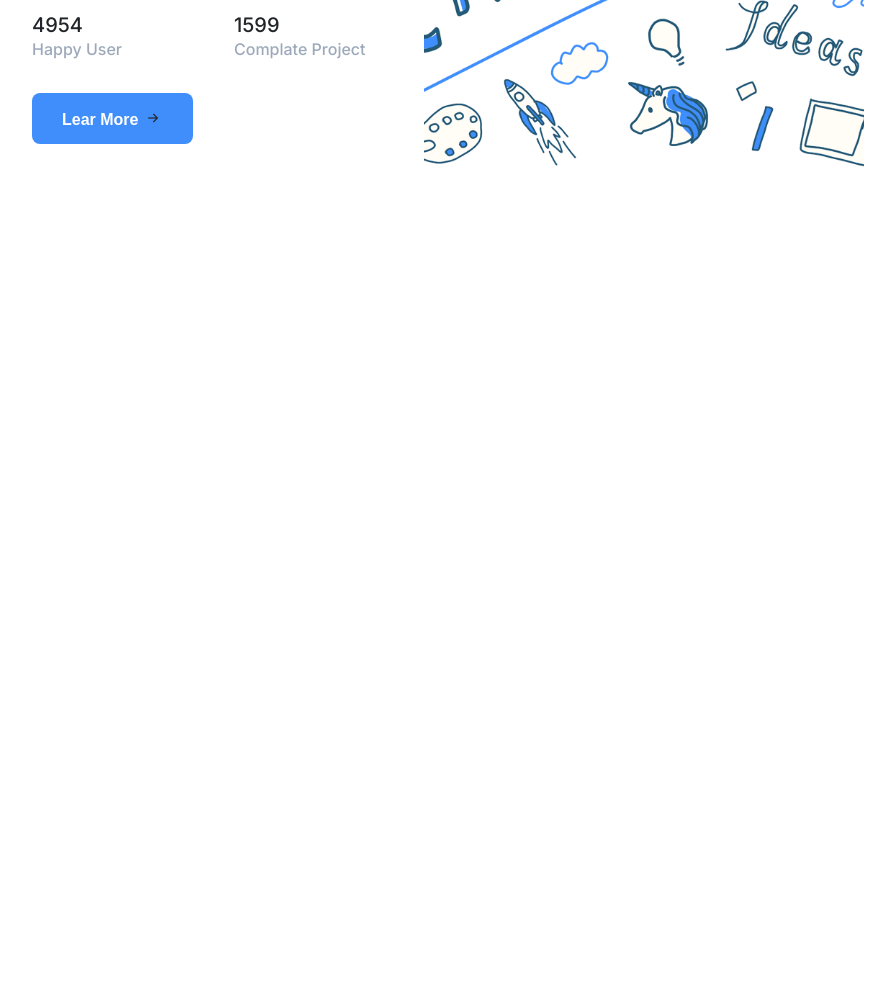
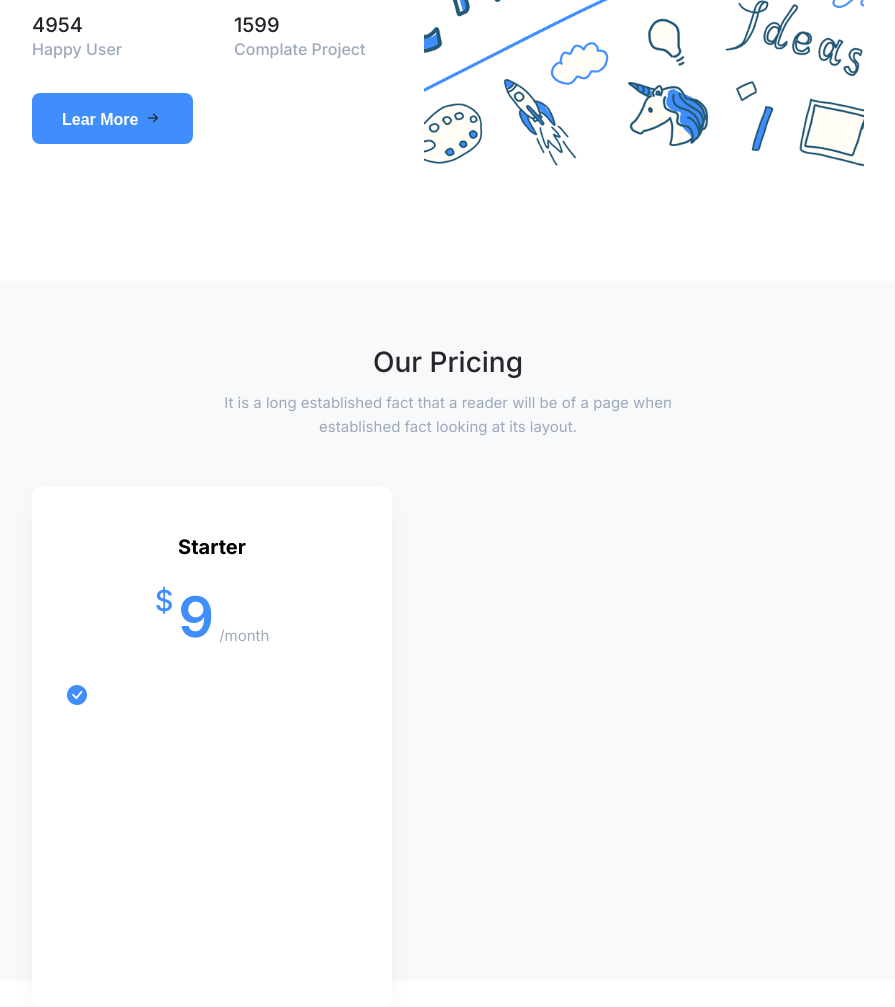
Before and after one commit to hasan-myoffice2/Kucra-Web-Project, a website: page index.html in a window 1280 px wide. Shown: the part 4422-5429 px from the top of the page, without its empty margins (192-1087 px from the left). Before the commit the page ends 4639 px from the top, so only its background shows below. Drawn offline with nearby package versions, Linux system fonts and the light colour scheme.

Commit message:
pricing-section

```diff
--- a/assets/sass/_variable.scss
+++ b/assets/sass/_variable.scss
@@ -17,6 +17,10 @@ h2{
 h3 {
     font-size: 17px;
     color: #25272b;
+}
+
+h4 {
+    font-size: 20px;
 }
 
 h5 {
--- a/assets/sass/main.scss
+++ b/assets/sass/main.scss
@@ -438,3 +438,77 @@ button span i {
 }
 }
 // Creative landing page end
+
+// Pricing section start
+.pricing-section {
+    height: 700px;
+    background-color: #F8F9FA;
+    margin-top:4rem;
+
+    .pricing-bio {
+        h2 {
+            font-weight: 500;
+            text-align: center;
+            padding: 4rem 0 0;
+        }
+        p {
+            text-align: center;
+            margin-top: 12px;
+            line-height: 1.5rem;
+        }
+    }
+
+        .pricing-card-items {
+            width: 360px;
+            height: 520px;
+            background-color: #fff;
+            border-radius: 10px;
+            box-shadow: rgba(0, 0, 0, .04) 0px 8px 24px;
+            margin-top: 3rem;
+
+            .pricing-header {
+                h4 {
+                    text-align: center;
+                    padding: 3rem 0 0;
+                }
+
+                .header-price {
+                    display: flex;
+                    justify-content: center;
+                    margin-top: 1.5rem;
+                    gap: 5px;
+
+                    .duller {
+                        font-size: 29px;
+                        color: #3F8EFC;
+                        font-weight: 500;
+                    }
+                    .nine {
+                        font-size: 56px;
+                        color: #3F8EFC;
+                        font-weight: 600;
+                    }
+                    .month {
+                        margin-top: 2.7rem;
+                    }
+                }
+
+            }
+        }
+        .pricing-items {
+            padding: 2rem;
+
+            span {
+                margin:3px;
+                font-size: 16px;
+            }
+
+            i {
+                font-size: 20px;
+                color: #3F8EFC;
+
+            }
+        }
+
+}
+// Pricing section start
--- a/index.html
+++ b/index.html
@@ -253,6 +253,36 @@
         </div>
     </div>
     <!-- Digital landing page end -->
+
+    <!-- Pricing section start -->
+     <div class="pricing-section">
+        <div class="container">
+            <div class="pricing-bio">
+                <h2>Our Pricing</h2>
+                <p>
+                    It is a long established fact that a reader will be of a page when <br> established fact looking at its layout.
+                </p>
+            </div>
+            <div class="pricing-card">
+                <div class="pricing-card-items">
+                    <div class="pricing-header">
+                        <h4>Starter</h4>
+                        <div class="header-price">
+                            <div class="duller">$</div>
+                            <div class="nine">9</div>
+                            <p class="month">/month</p>
+                        </div>
+                    </div>
+                    <div class="pricing-items">
+                        <div class="icons-menu">
+                            <span><i class="bi bi-check-circle-fill"></i></span>
+                        </div>
+                    </div>
+                </div>
+            </div>
+        </div>
+     </div>
+    <!-- Pricing section start -->
 </body>
 
 </html>
```
Also changed, not shown: css/style.css, 1 other file.
